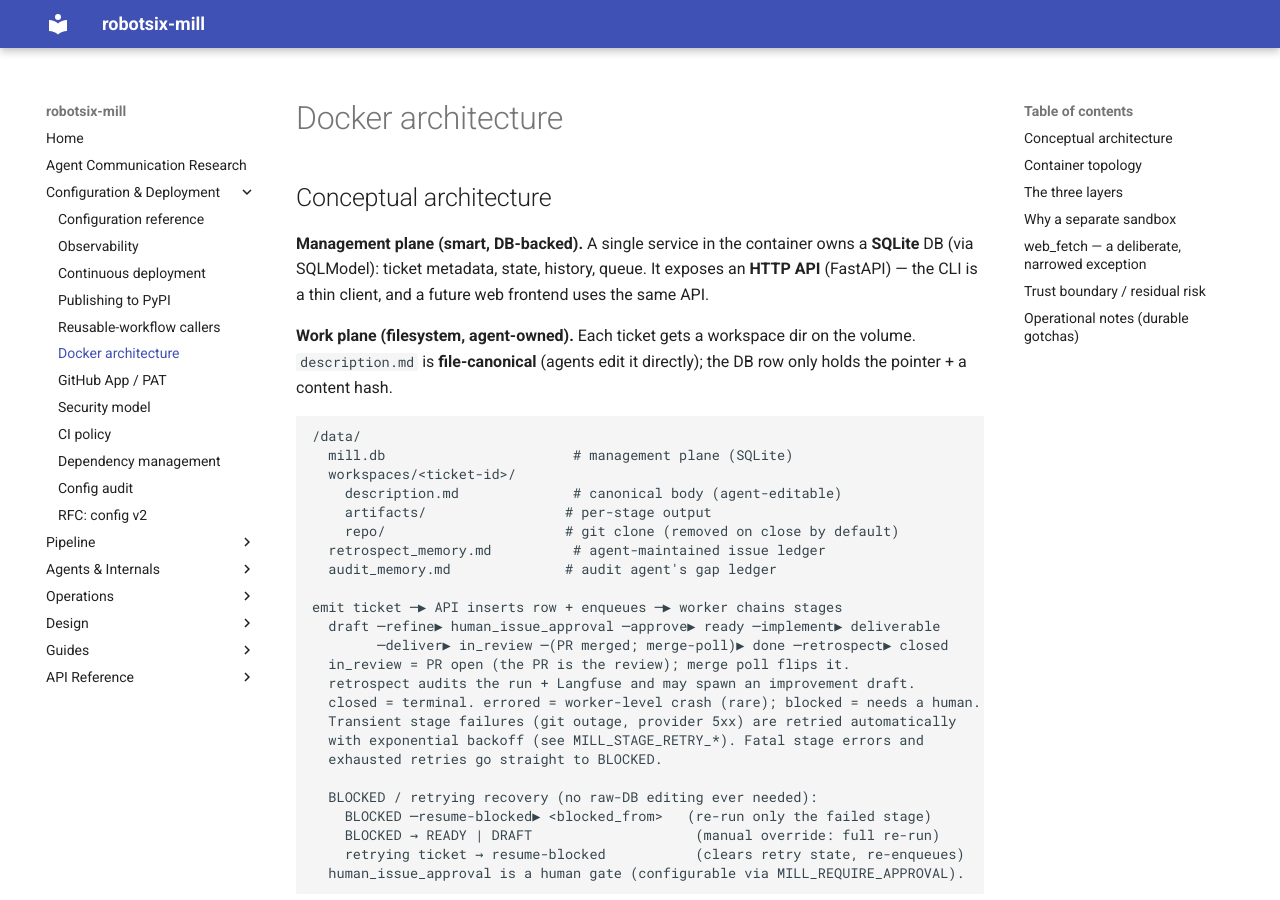
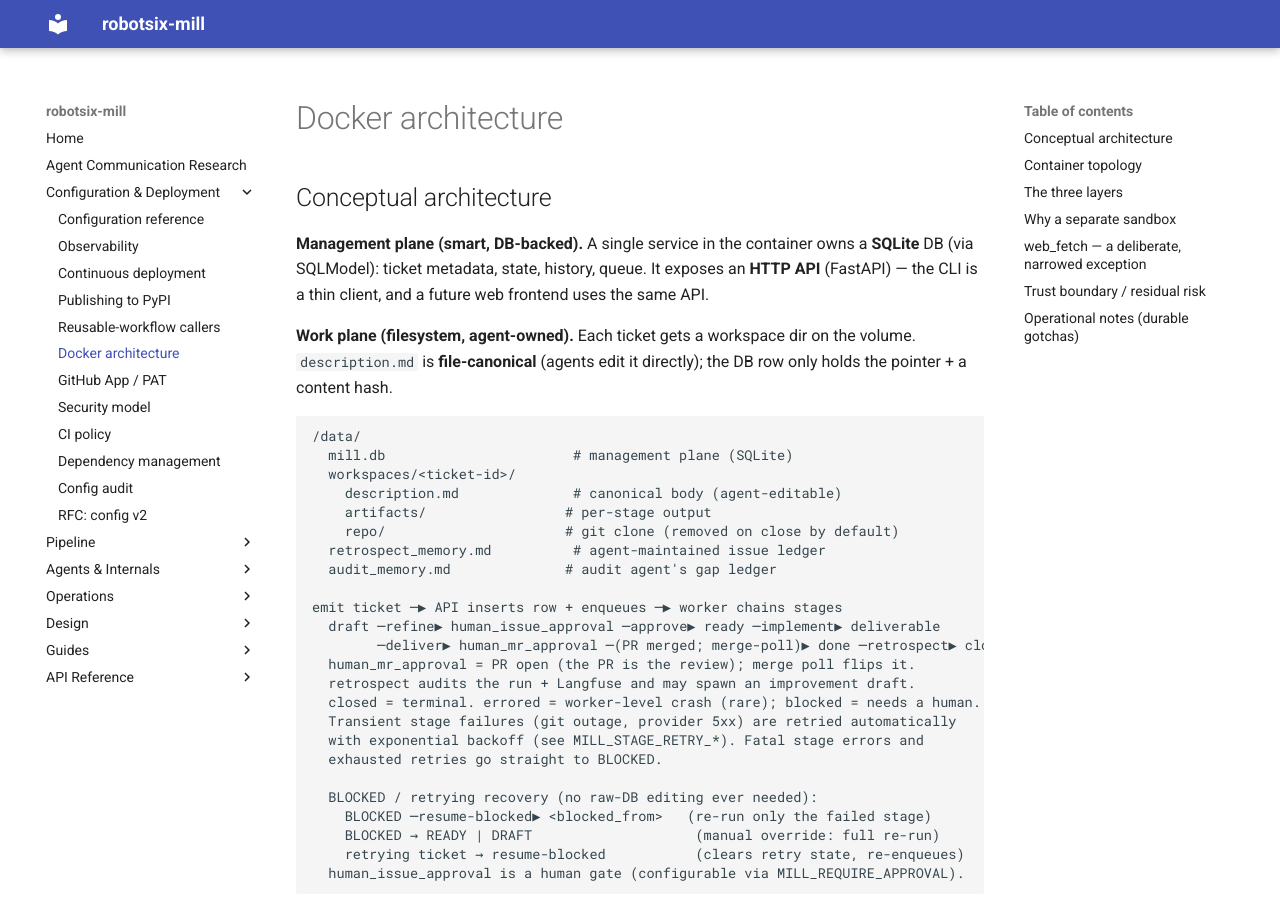
Before and after one commit to damien-robotsix/robotsix-mill, an MkDocs documentation site: the page built from docs/docker-architecture.md, in a window 1280 px wide and 900 px high. Built offline with MkDocs 1.6.1 and Material for MkDocs 9.7.7, drawn with Linux system fonts in a browser that asks for light colours.

Commit message:
mill: state sync: stale — "in_review" in 4 doc files (20260624T114543Z-state-sync-stale-in-review-in-4-doc-file-9ab9)

```diff
--- a/docs/docker-architecture.md
+++ b/docs/docker-architecture.md
@@ -23,8 +23,8 @@ it directly); the DB row only holds the pointer + a content hash.
 
 emit ticket ─▶ API inserts row + enqueues ─▶ worker chains stages
   draft ─refine▶ human_issue_approval ─approve▶ ready ─implement▶ deliverable
-        ─deliver▶ in_review ─(PR merged; merge-poll)▶ done ─retrospect▶ closed
-  in_review = PR open (the PR is the review); merge poll flips it.
+        ─deliver▶ human_mr_approval ─(PR merged; merge-poll)▶ done ─retrospect▶ closed
+  human_mr_approval = PR open (the PR is the review); merge poll flips it.
   retrospect audits the run + Langfuse and may spawn an improvement draft.
   closed = terminal. errored = worker-level crash (rare); blocked = needs a human.
   Transient stage failures (git outage, provider 5xx) are retried automatically
```
Also changed, not shown: docs/cost-and-resilience.md (+1 -1 lines), docs/notifications.md (+1 -1 lines).
